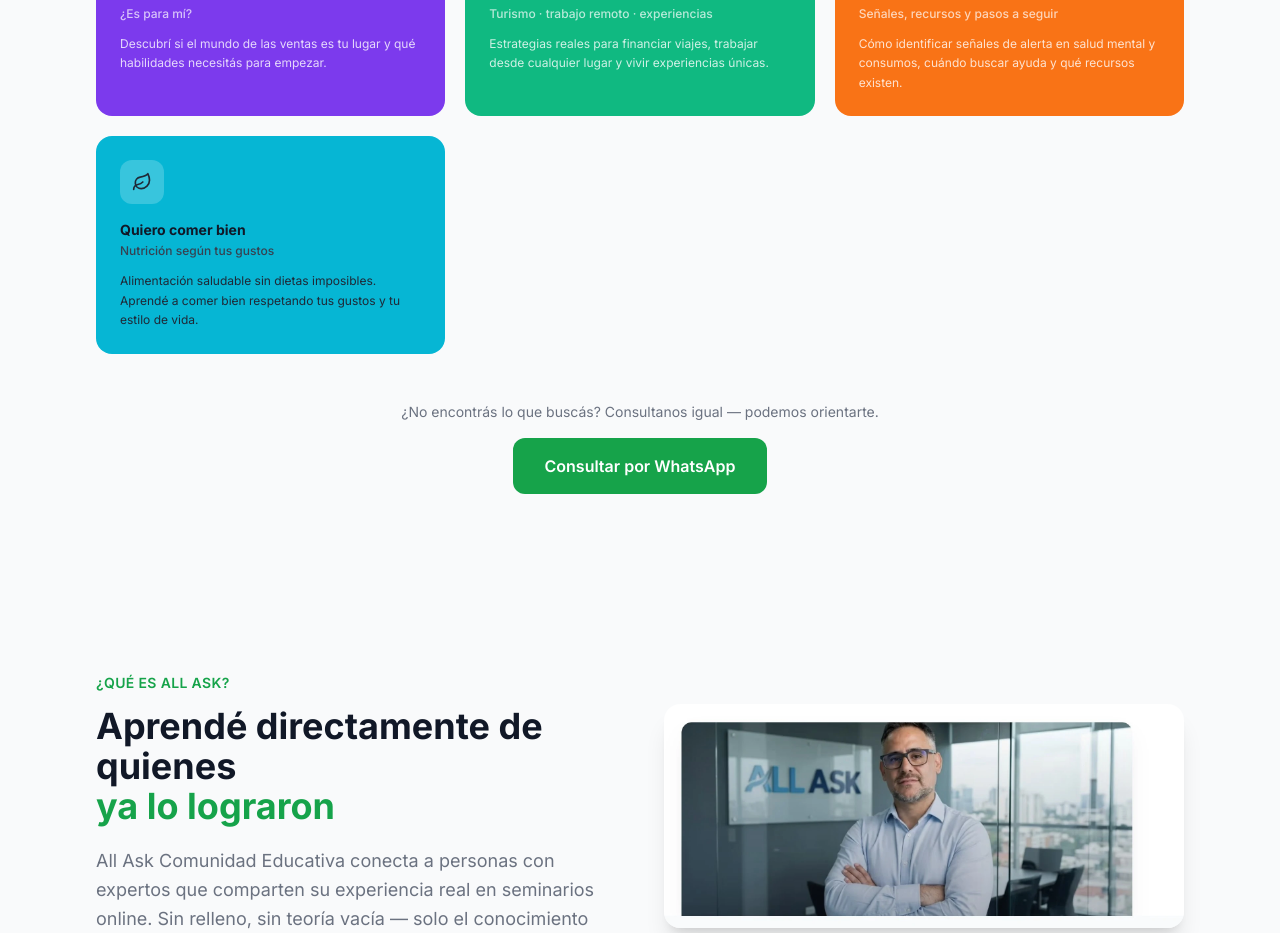
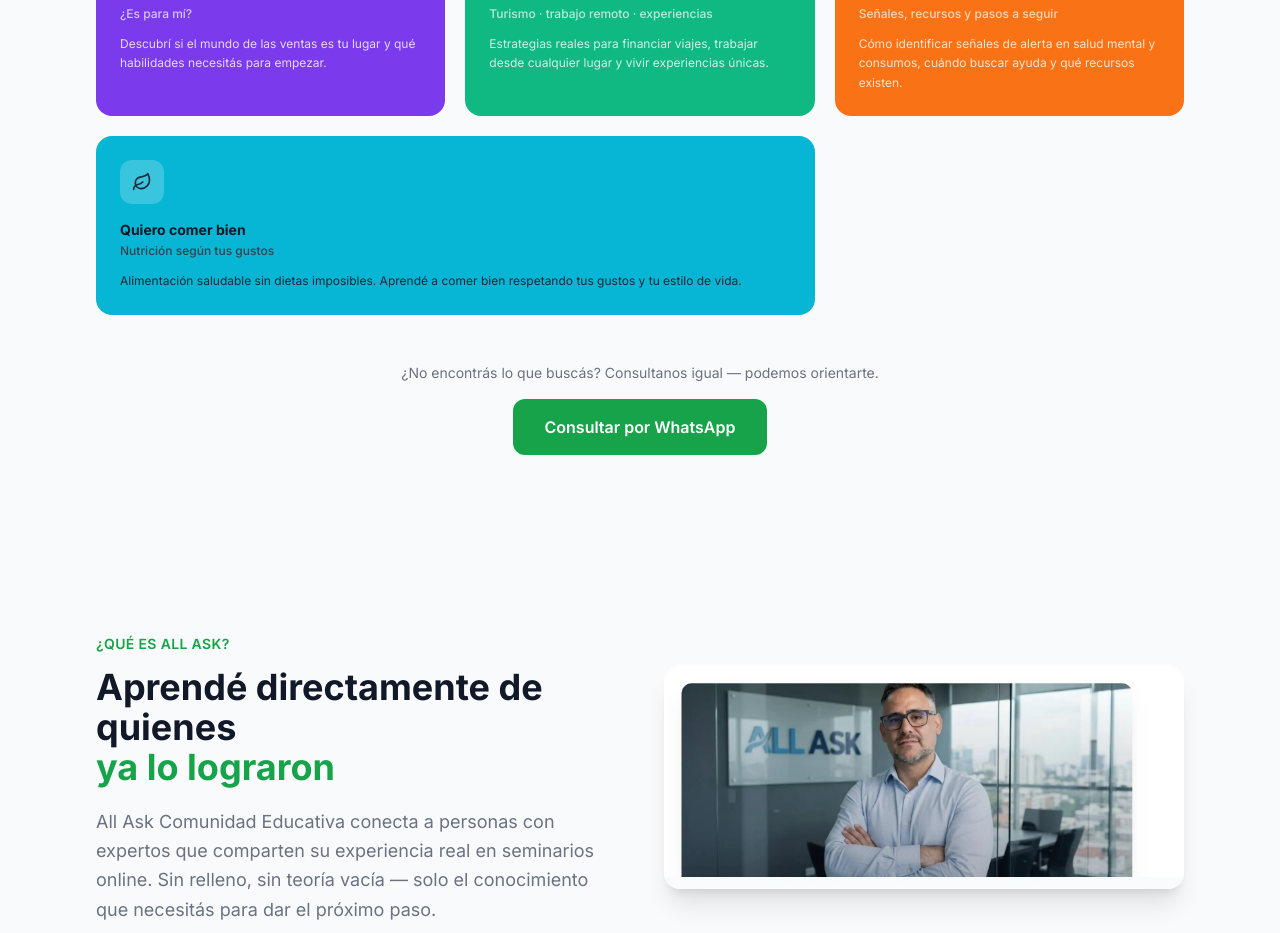
Before and after one commit to ttomifernandez/all-ask, a Next.js app: page / in a window 1280 px wide. Shown: the part 1160-2093 px from the top of the page. Built offline with nearby package versions, Linux system fonts and the light colour scheme.

Commit message:
adaptive grid: orphan card spans 2 cols

```diff
--- a/components/Seminars.tsx
+++ b/components/Seminars.tsx
@@ -118,6 +118,9 @@
           {SEMINARS.map((seminar, i) => {
             const Icon = seminar.icon
             const isLight = seminar.text === 'light'
+            const total = SEMINARS.length
+            const remainder = total % 3
+            const isOrphan = remainder === 1 && i === total - 1
 
             return (
               <motion.div
@@ -127,7 +130,7 @@
                 viewport={{ once: true, margin: '-40px' }}
                 variants={fadeUp}
                 custom={i}
-                className={`rounded-2xl p-6 ${seminar.bg}`}
+                className={`rounded-2xl p-6 ${seminar.bg} ${isOrphan ? 'lg:col-span-2' : ''}`}
               >
                 <div
                   className="w-11 h-11 rounded-xl flex items-center justify-center mb-4 bg-white/20"
```
